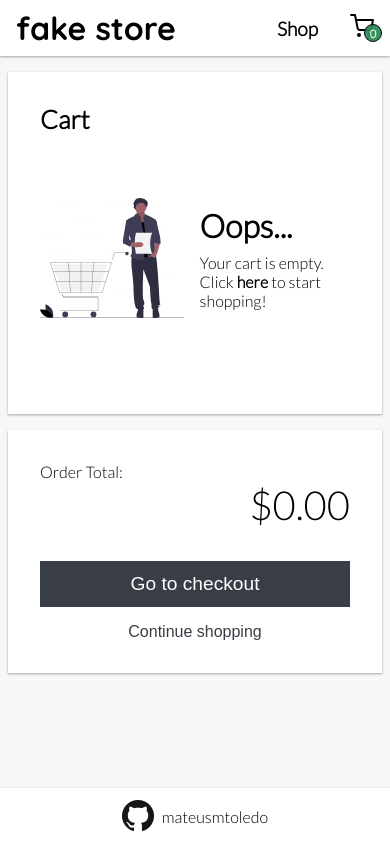
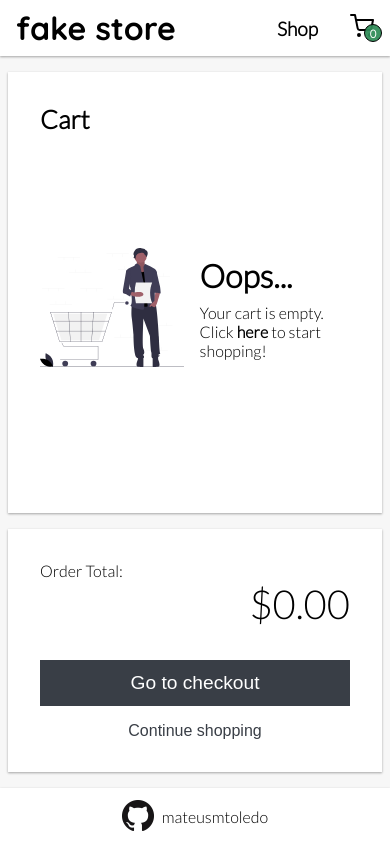
Before and after one commit to mateusmtoledo/fake-store, a React (Create React App) app: page /cart in a window 390 px wide. Built offline with nearby package versions, Linux system fonts and the light colour scheme.

Commit message:
Improve layout consistency

```diff
--- a/src/components/Home.js
+++ b/src/components/Home.js
@@ -1,17 +1,19 @@
-import { Link } from "react-router-dom";
-import shoppingImage from "../images/shopping.svg";
-import styles from "./styles/Home.module.css";
-import productVarietyImage from "../images/product-variety.svg";
-import paymentMethodsImage from "../images/payment-methods.svg";
+import { Link } from 'react-router-dom';
+import shoppingImage from '../images/shopping.svg';
+import styles from './styles/Home.module.css';
+import productVarietyImage from '../images/product-variety.svg';
+import paymentMethodsImage from '../images/payment-methods.svg';
 
 function Home() {
   return (
-    <>
+    <div className={styles.home}>
       <div className={styles.hero}>
         <div className={styles.container}>
           <div className={styles.heroText}>
             <p>stuff you</p>
-            <p><strong>really</strong></p>
+            <p>
+              <strong>really</strong>
+            </p>
             <p>need.</p>
           </div>
           <img src={shoppingImage} alt="Shopping" />
@@ -22,21 +24,27 @@ function Home() {
       </div>
       <div className={styles.messages}>
         <div className={`${styles.message}`}>
-          <img src={productVarietyImage} alt="Product variety"/>
+          <img src={productVarietyImage} alt="Product variety" />
           <div>
             <h2>Thousands of items for you to pick</h2>
-            <p>Actually, we've only got 20, but there might be more in the future.</p>
+            <p>
+              Actually, we've only got 20, but there might be more in the
+              future.
+            </p>
           </div>
         </div>
         <div className={`${styles.message}`}>
           <div>
             <h2>Lots of payment methods</h2>
-            <p>But thankfully this isn't a real store, so you don't really have to pay.</p>
+            <p>
+              But thankfully this isn't a real store, so you don't really have
+              to pay.
+            </p>
           </div>
-          <img src={paymentMethodsImage} alt="Payment methods"/>
+          <img src={paymentMethodsImage} alt="Payment methods" />
         </div>
       </div>
-    </>
+    </div>
   );
 }
 
--- a/src/components/styles/Cart.module.css
+++ b/src/components/styles/Cart.module.css
@@ -1,8 +1,10 @@
 .cart {
+  flex: 1;
   display: flex;
   gap: 16px;
   justify-content: center;
   margin: 16px 8px;
+  max-width: 1040px;
 }
 
 .cart a {
@@ -15,7 +17,7 @@
 }
 
 .items {
-  max-width: 700px;
+  flex: 1;
   display: flex;
   flex-direction: column;
   box-shadow: rgba(0, 0, 0, 0.12) 0px 1px 3px, rgba(0, 0, 0, 0.24) 0px 1px 2px;
@@ -40,13 +42,13 @@
 .goToCheckout {
   color: white;
   padding: 12px;
-  background-color: #393E46;
+  background-color: #393e46;
   margin: 32px 0 16px;
   font-size: 1.2rem;
 }
 
 .continueShopping {
-  color: #393E46;
+  color: #393e46;
   background-color: white;
   font-size: 1rem;
 }
@@ -67,6 +69,7 @@
   justify-content: center;
   gap: 16px;
   margin: 64px 0;
+  height: 100%;
 }
 
 .emptyCart img {
@@ -82,6 +85,7 @@
 @media (max-width: 700px) {
   .cart {
     flex-direction: column;
+    justify-content: flex-start;
   }
 
   .checkout {
--- a/src/components/styles/Home.module.css
+++ b/src/components/styles/Home.module.css
@@ -1,3 +1,7 @@
+.home {
+  flex: 1;
+}
+
 .hero {
   height: min-content;
   background-color: white;
@@ -88,7 +92,8 @@
     top: 14%;
   }
 
-  .heroText p:nth-child(1), .heroText p:nth-child(3) {
+  .heroText p:nth-child(1),
+  .heroText p:nth-child(3) {
     right: 0;
     left: 0;
   }
--- a/src/components/styles/ItemList.module.css
+++ b/src/components/styles/ItemList.module.css
@@ -1,4 +1,5 @@
 .itemList {
+  flex: 1;
   display: flex;
   flex-direction: column;
   justify-content: center;
@@ -17,7 +18,6 @@
 .navigation {
   display: flex;
   justify-content: flex-end;
-  align-items: center;
   gap: 8px;
 }
 
--- a/src/index.css
+++ b/src/index.css
@@ -8,18 +8,22 @@
   font-family: 'Lato', sans-serif;
 }
 
-*, *::before, *::after {
+*,
+*::before,
+*::after {
   box-sizing: border-box;
   margin: 0;
   padding: 0;
 }
 
 body {
-  background-color: #F7F7F7;
+  background-color: #f7f7f7;
 }
 
 main {
   flex: 1;
+  display: flex;
+  justify-content: center;
 }
 
 #root {
```
